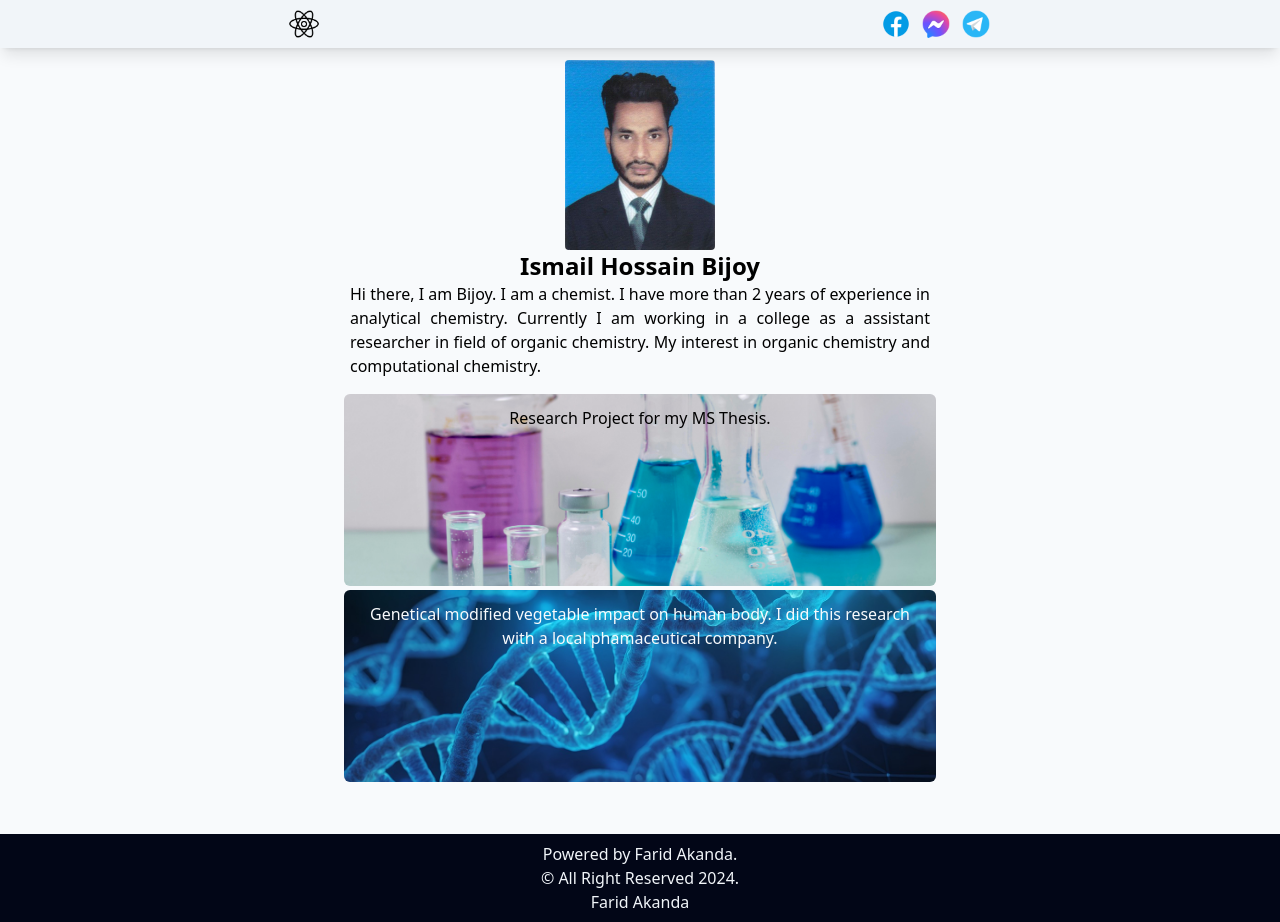
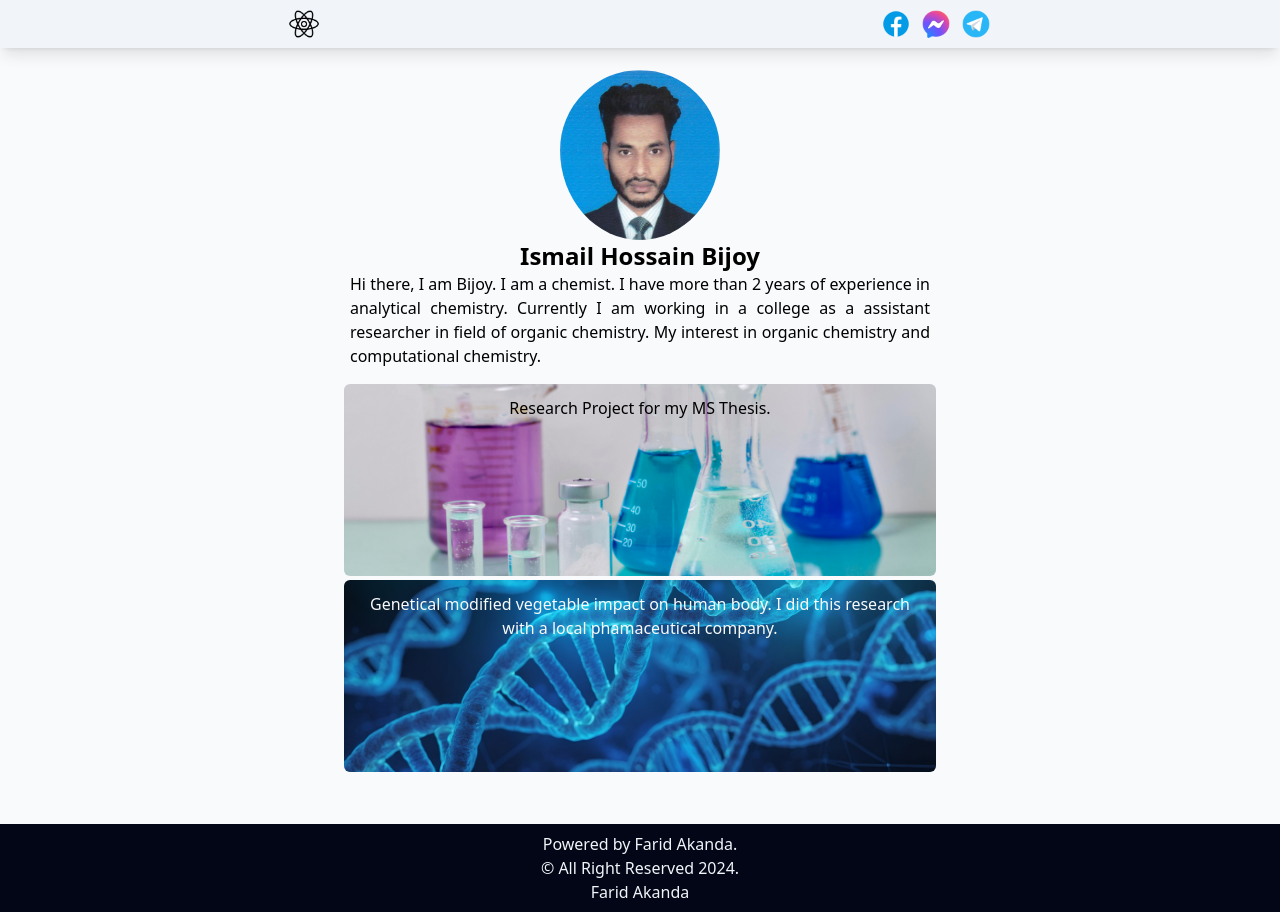
Before and after one commit to faridhakanda/chemistry, a Next.js app: page / in a window 1280 px wide. Built offline with nearby package versions, Linux system fonts and the light colour scheme.

Commit message:
first image setup ok

```diff
--- a/src/app/globals.css
+++ b/src/app/globals.css
@@ -23,3 +23,12 @@ body {
   min-height: 10vh;
   min-width: 10vh;
 }
+
+#image_ismail {
+  border-radius: 50%;
+  width: 160px;
+  height: 180px;
+  padding-top: 10px;
+  object-fit: cover;
+  object-position: right top;
+}
--- a/src/app/page.tsx
+++ b/src/app/page.tsx
@@ -6,7 +6,7 @@ export default function Home() {
     <div className="bg-slate-50 shadow-lg min-h-screen p-12">
       <div className="justify-center text-center">
         <div className="p-3">
-          <Image className="rounded mx-auto" src="/ismail.jpg" alt="ismail" width="150" height="150" />
+          <Image id="image_ismail" className="rounded mx-auto" src="/ismail.jpg" alt="ismail" width="100" height="100" />
           <div>
             <h1 className="font-semibold text-2xl">Ismail Hossain Bijoy</h1>
             <h1 className="text-justify mx-auto sm:w-5/4 md:w-5/4 lg:w-2/4 xl:w-2/4 2xl:w-2/4 3xl:w-2/4">Hi there, I am Bijoy. I am a chemist. I have more than 2 years of experience in analytical chemistry. Currently I am working in a college as a assistant researcher in field of organic chemistry. My interest in organic chemistry and computational chemistry.</h1>
```
